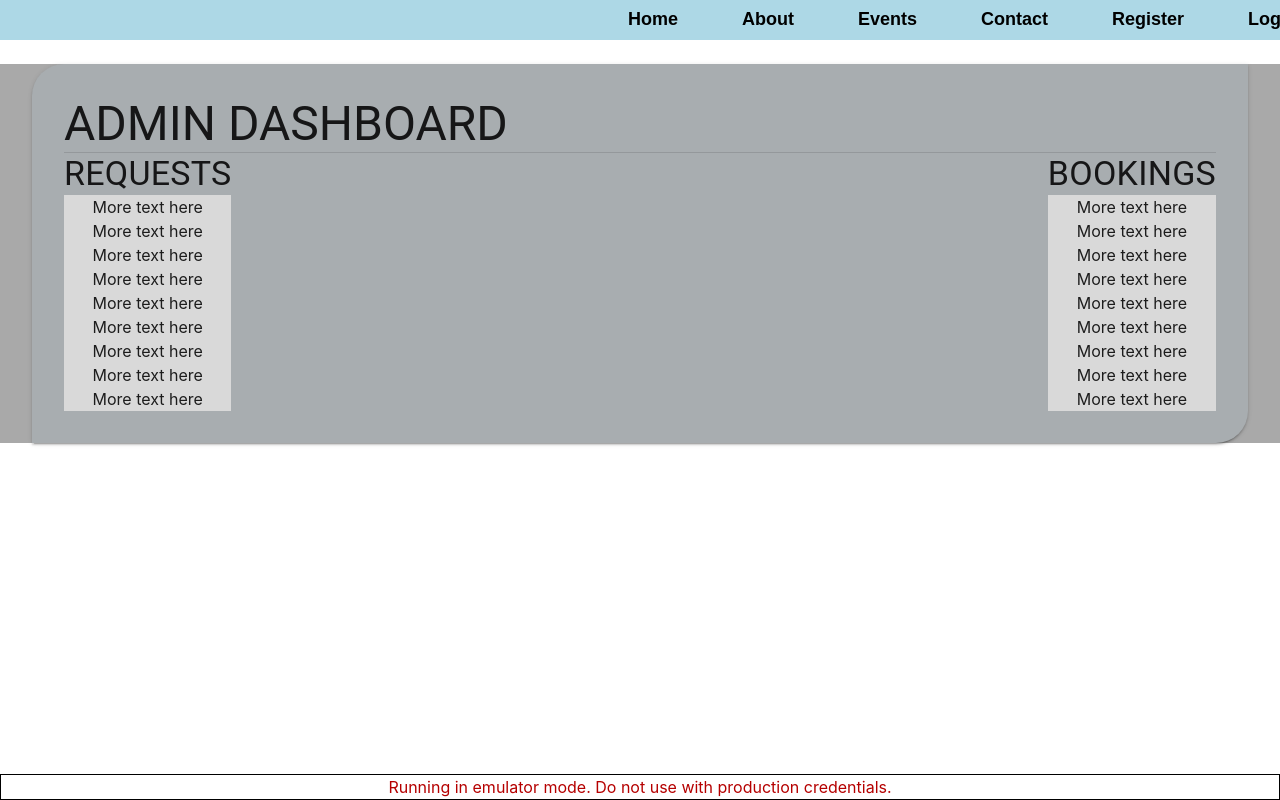
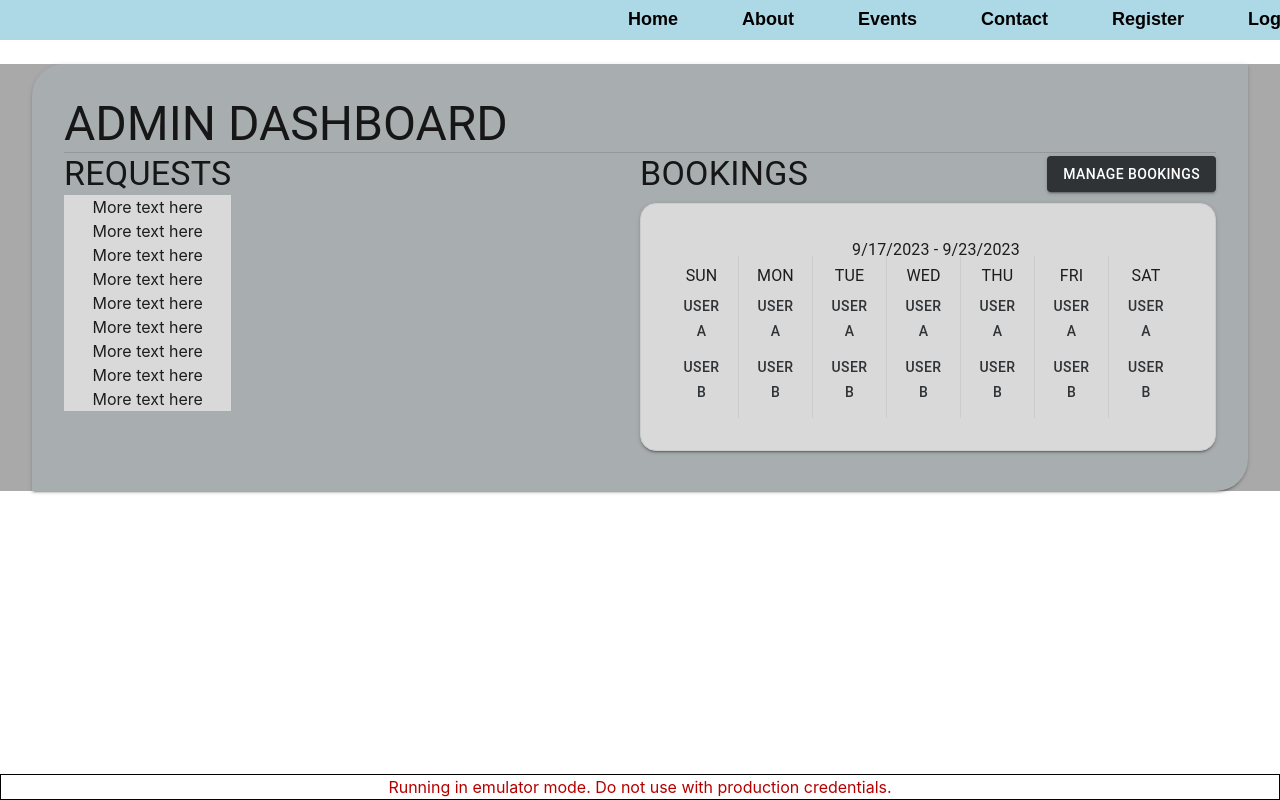
Before and after one commit to UoaWDCC/uasc-web, a React (Create React App) app in the folder frontend/: page /admin in a window 1280 px wide. Built offline with nearby package versions, Linux system fonts and the light colour scheme; grey boxes are pictures that could not be loaded.

Commit message:
Calendar
Adding in Calendar, this will be a weekly view, each user under each day is a button.

```diff
--- a/frontend/src/App.js
+++ b/frontend/src/App.js
@@ -11,7 +11,6 @@ import Checkout from "./pages/Checkout"
 import Booking from "./pages/Booking"
 import Profile from "./pages/Profile"
 import Admin from "./pages/Admin"
-import AdminDashBoard from "./components/AdminDashboard"
 import { BrowserRouter as Router, Route, Routes } from "react-router-dom"
 import { ThemeProvider } from "@mui/material"
 import { LocalizationProvider } from "@mui/x-date-pickers"
@@ -38,7 +37,6 @@ function App() {
                   <Route path="/booking" element={<Booking />} />
                   <Route path="/profile" element={<Profile />} />
                   <Route path="/admin" element={<Admin />} />
-                  <Route path="/adminDashBoard" element={<AdminDashBoard />} />
                 </Routes>
               </div>
             </div>
--- a/frontend/src/components/AdminDashboard.js
+++ /dev/null
@@ -1,55 +0,0 @@
-import React from "react";
-import { Typography, Paper, Grid, Button } from "@mui/material";
-import { styled } from "@mui/system";
-
-const StyledGrid = styled(Grid)(({ theme }) => ({
-  padding: theme.spacing(2),
-  textAlign: "center",
-}));
-
-const AdminDashboard = () => {
-  const daysOfWeek = ["Sunday", "Monday", "Tuesday", "Wednesday", "Thursday", "Friday", "Saturday"];
-  const bookings = ["Booking 1", "Booking 2"]; // placeholder for the bookings for now
-
-  return (
-    <Grid container direction="column" padding="2rem">
-      <Grid item>
-        <Typography variant="h4" align="left" style={{ paddingTop: "2rem" }}>
-          ADMIN DASHBOARD
-        </Typography>
-      </Grid>
-      <Grid item container direction="row" justifyContent="space-between" padding="2rem">
-        <Grid item xs={6}>
-          <Paper elevation={3}>
-            <Typography variant="h6" align="center">
-              REQUESTS
-            </Typography>
-            <Typography align="center">Requests Placeholder</Typography>
-            <Button variant="contained" color="primary">
-              View Request History
-            </Button>
-          </Paper>
-        </Grid>
-        <Grid item xs={6}>
-          <Paper elevation={3}>
-            <Typography variant="h6" align="center">
-              BOOKINGS
-            </Typography>
-            <Grid container>
-              {daysOfWeek.map((day, index) => (
-                <StyledGrid key={index} item xs>
-                  <Typography>{day}</Typography>
-                  {bookings.map((booking, i) => (
-                    <Typography key={i}>{booking}</Typography>
-                  ))}
-                </StyledGrid>
-              ))}
-            </Grid>
-          </Paper>
-        </Grid>
-      </Grid>
-    </Grid>
-  );
-};
-
-export default AdminDashboard;
--- /dev/null
+++ b/frontend/src/pages/Admin.css
@@ -0,0 +1,48 @@
+/* Admin.css */
+
+.bookings-header {
+  display: flex;
+  justify-content: space-between;
+  align-items: center;
+}
+
+.manage-bookings-button {
+  font-size: 0.8rem; /* Adjust the size as needed */
+}
+
+.bookings-section {
+  width: 50%; /* Make it only the right side of the page */
+  margin-left: 2rem;
+}
+
+.calendar-container {
+  border: 1px solid #ccc;
+  padding: 0.5rem;
+  margin: 0.5rem 0;
+  border-radius: 5px;
+}
+
+.day-container {
+  padding: 0.5rem;
+  border-right: 1px solid #ccc;
+  flex-grow: 1;
+  text-align: center; /* Centering content */
+}
+
+.day-container:last-child {
+  border-right: none;
+}
+
+.user-buttons-container {
+  display: flex;
+  flex-direction: column;
+  align-items: center; /* Center the buttons */
+}
+
+.user-button {
+  background-color: #D9D9D9;
+  text-align: center;
+  margin: 0.25rem 0;
+  padding: 0.25rem;
+  text-transform: none;
+}
--- a/frontend/src/pages/Admin.js
+++ b/frontend/src/pages/Admin.js
@@ -1,9 +1,22 @@
-import React from "react"
-import { Paper, Divider, Typography, Stack } from "@mui/material"
-import Requests from "../components/AdminRequests"
-import Bookings from "../components/AdminBookings"
+// Admin.js
+
+import React from "react";
+import { Paper, Divider, Typography, Stack, Button, Grid } from "@mui/material";
+import Requests from "../components/AdminRequests";
+import './Admin.css'; // Import the CSS file
 
 const Admin = () => {
+  const daysOfWeek = ["SUN", "MON", "TUE", "WED", "THU", "FRI", "SAT"];
+  const startDate = new Date();
+  startDate.setDate(startDate.getDate() - startDate.getDay());
+  const endDate = new Date(startDate);
+  endDate.setDate(endDate.getDate() + 6);
+
+  const handleUserClick = (user) => {
+    // Placeholder for click
+    alert(`Clicked on ${user}`);
+  };
+
   return (
     <div>
       <Paper
@@ -11,23 +24,45 @@ const Admin = () => {
         sx={{
           margin: "32px",
           marginTop: "64px",
-          padding: " 32px",
+          padding: "32px",
           backgroundColor: "#A8ADB0",
           borderRadius: "32px 0px 32px 0px",
         }}
       >
-        <Typography variant="h3" align="left">
-          {" "}
-          ADMIN DASHBOARD{" "}
-        </Typography>
+        <Typography variant="h3" align="left">ADMIN DASHBOARD</Typography>
         <Divider />
         <Stack direction="row" justifyContent="space-between">
           <Requests />
-          <Bookings />
+          <div className="bookings-section">
+            <div className="bookings-header">
+              <Typography variant="h4" align="left">BOOKINGS</Typography>
+              <Button variant="contained" color="primary" className="manage-bookings-button">
+                Manage Bookings
+              </Button>
+            </div>
+            <Paper elevation={2} sx={{ padding: "32px", borderRadius: "16px", background: "#D9D9D9" }} className="calendar-container">
+              <div className="container-header">
+                <Typography variant="subtitle1" paddingLeft="1rem">
+                  {startDate.toLocaleDateString()} - {endDate.toLocaleDateString()}
+                </Typography>
+              </div>
+              <Grid container spacing={1}>
+                {daysOfWeek.map((day, index) => (
+                  <Grid key={index} item xs={12} md={12 / daysOfWeek.length} className="day-container">
+                    <Typography align="center">{day}</Typography>
+                    <div className="user-buttons-container">
+                      <Button onClick={() => handleUserClick("User A")} className="user-button">User A</Button>
+                      <Button onClick={() => handleUserClick("User B")} className="user-button">User B</Button>
+                    </div>
+                  </Grid>
+                ))}
+              </Grid>
+            </Paper>
+          </div>
         </Stack>
       </Paper>
     </div>
-  )
-}
+  );
+};
 
-export default Admin
+export default Admin;
```
